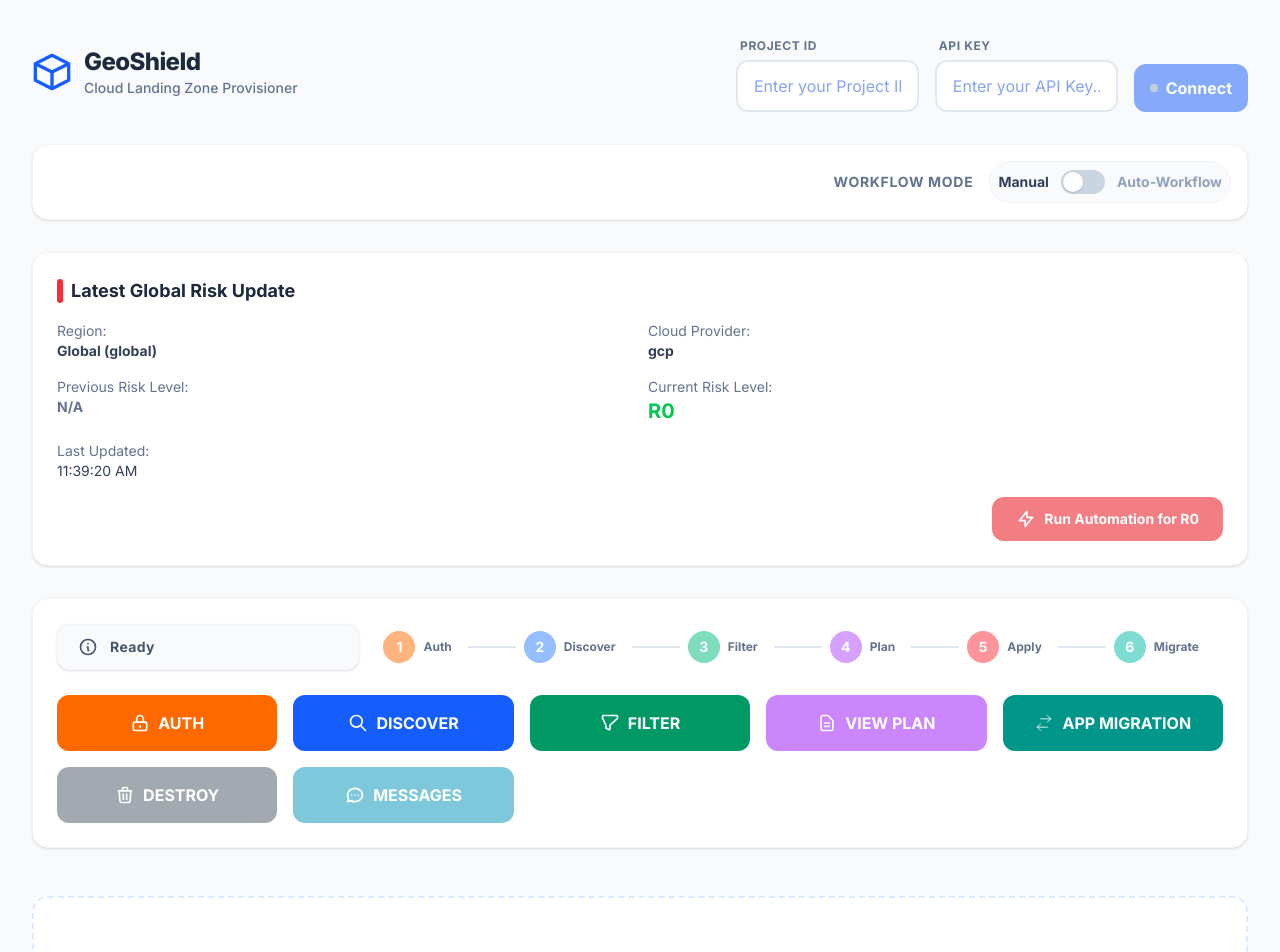
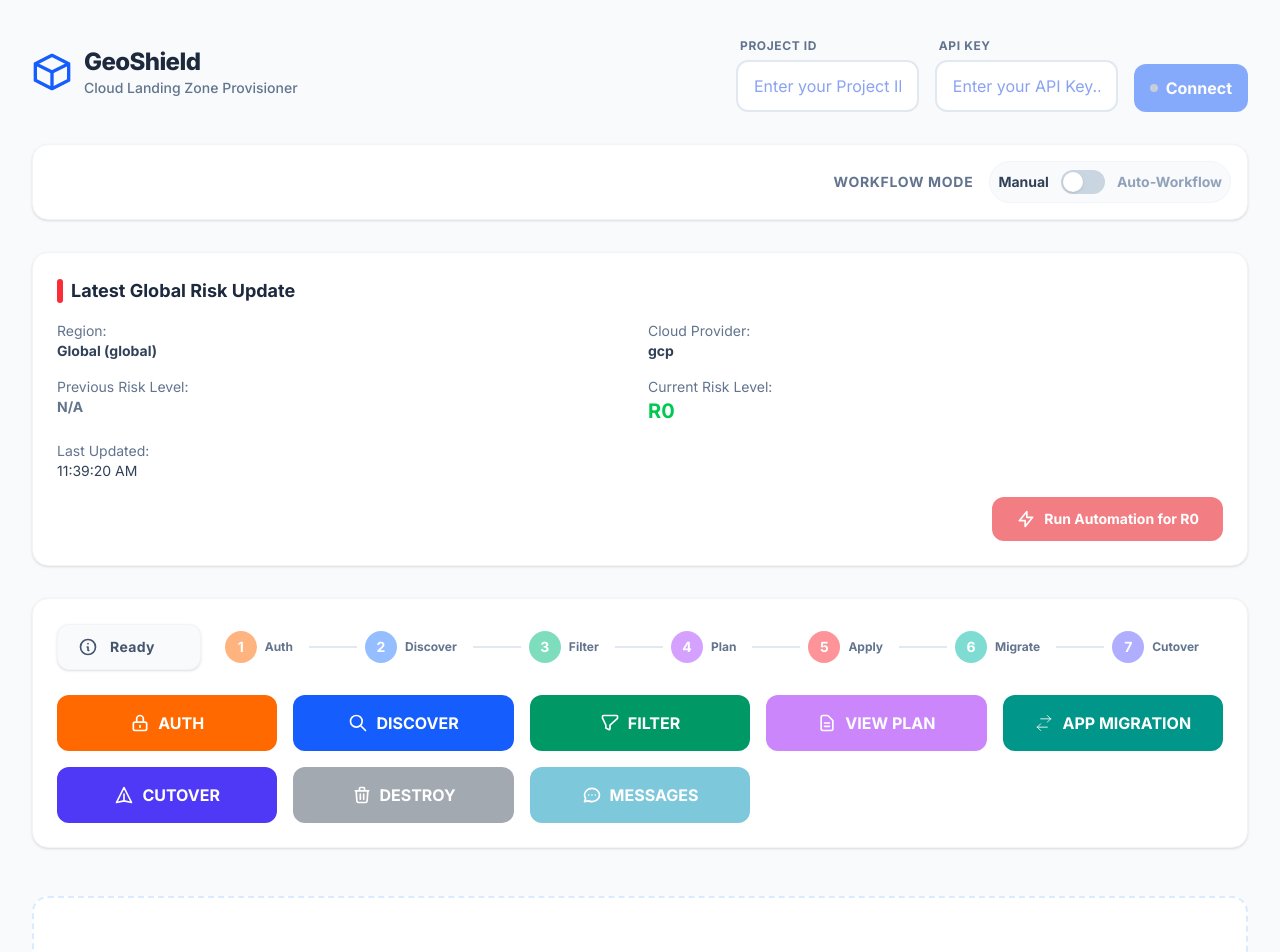
Before and after one commit to viknams/geoShield, a Next.js app in the folder frontend/: page / in a window 1280 px wide. Shown: the top 952 px of the page. Built offline with nearby package versions, Linux system fonts and the light colour scheme.

Commit message:
update automate workflow

```diff
--- a/frontend/src/app/page.tsx
+++ b/frontend/src/app/page.tsx
@@ -94,7 +94,7 @@ function HomePageClient() {
 		Record<string, string[][]>
 	>({});
 	const [viewMode, setViewMode] = useState<
-		"none" | "auth" | "discovered" | "active" | "plan" | "apply" | "migrate"
+		"none" | "auth" | "discovered" | "active" | "plan" | "apply" | "migrate" | "cutover"
 	>("none");
 	const [loading, setLoading] = useState(false);
 	const [workflowMode, setWorkflowMode] = useState<"manual" | "auto">("manual");
@@ -575,7 +575,7 @@ function HomePageClient() {
 		let isPausedForReview = false;
 
 		try {
-			const stepsOrder = ["auth", "discover", "filter", "plan", "apply", "migrate"];
+			const stepsOrder = ["auth", "discover", "filter", "plan", "apply", "migrate", "cutover"];
 			const lastCompletedIndex = stepsOrder.indexOf(lastCompletedStep);
 
 			// R0: Auth
@@ -716,7 +716,7 @@ function HomePageClient() {
 		try {
 			// This function is called after the user confirms the selection in the 'active' view,
 			// continuing the sequence from the 'plan' step onwards.
-			const stepsOrder = ["auth", "discover", "filter", "plan", "apply", "migrate"];
+			const stepsOrder = ["auth", "discover", "filter", "plan", "apply", "migrate", "cutover"];
 			const lastCompletedIndex = stepsOrder.indexOf(lastCompletedStep);
 
 			if (riskLevel >= "R2" && lastCompletedIndex < stepsOrder.indexOf("plan")) {
@@ -745,7 +745,7 @@ function HomePageClient() {
 	}
 
 	// Generic handler for manual button clicks
-	const handleManualAction = async (endpoint: string, method: string, bodyData?: any, poll: boolean = false, completionPrefix: string = "", timeout: number = 0, queryParams: string = "") => {
+	const handleManualAction = async (endpoint: string, method: string, bodyData?: any, poll: boolean = false, completionPrefix: string = "", timeout: number = 0, queryParams: string = ""): Promise<string> => {
 		logToServer(`[LOG] MANUAL WORKFLOW: Executing endpoint: ${endpoint}`);
 
 		if (endpoint === 'plan') {
@@ -771,25 +771,24 @@ function HomePageClient() {
 		}
 
 		statusSetter(`Executing ${endpoint}...`);
+		let finalStatus = "";
 		try {
 			// Step 1: Make the initial API call
 			await apiCall(endpoint, method, bodyData, abortControllerRef.current.signal, queryParams);
 
 			// Step 2: Poll for completion if required
-			let finalStatus = "";
 			if (poll) {
 				// All terraform operations (plan, apply, destroy) use the same status endpoint
 				const statusEndpoint = (endpoint === 'plan' || endpoint === 'apply' || endpoint === 'destroy')
 					? 'plan'
 					: endpoint;
 
-				const pollResult = await pollStatus(
+				finalStatus = await pollStatus(
 					`${process.env.NEXT_PUBLIC_API_URL || "http://localhost:8080"}/api/gcp/${statusEndpoint}/status`,
 					completionPrefix,
 					timeout,
 					statusSetter
 				);
-				finalStatus = pollResult; // Assign the result for further processing
 			}
 
 			// Step 3: Perform actions after completion
@@ -831,12 +830,34 @@ function HomePageClient() {
 				localStorage.removeItem(`geoShieldPlanCache_${projectID}`);
 				logToServer("[LOG] Cleared frontend plan cache after successful apply.");
 
-				// If automation is running for R4, continue to the migrate step
+				// If automation is running for R4+, continue to the migrate step
 				if (isAutomationRunning && latestRiskMessage?.currentRiskLevel && latestRiskMessage.currentRiskLevel >= "R4") {
 					setStatus("Apply complete. Waiting 30s before migrating...");
 					setLoading(false); // Turn off loader during the delay
 					await delay(30000);
-					await handleManualAction("migrate", "POST", undefined, true, "Completed", 2 * 60 * 60 * 1000);
+
+					setViewMode('migrate');
+					const migrationStatus = await handleManualAction("migrate", "POST", undefined, true, "Migration Complete", 2 * 60 * 60 * 1000);
+
+					if (migrationStatus.includes("Migration Complete")) {
+						setAutomationStepCompleted("migrate");
+						if (latestRiskMessage.currentRiskLevel === "R4") {
+							setStatus("Migration complete. Please review and trigger Cutover manually.");
+							setIsAutomationRunning(false); // Stop automation to allow manual action
+							setLoading(false);
+						} else if (latestRiskMessage.currentRiskLevel === "R5") {
+							setStatus("Migration complete. Waiting 45s before automatic cutover...");
+							setLoading(false);
+							await delay(45000);
+							setLoading(true);
+							await handleManualAction("cutover", "POST", undefined, true, "Cutover complete", 10 * 60 * 1000);
+							setAutomationStepCompleted("cutover");
+						}
+					}
+				}
+			} else if (endpoint === 'migrate') {
+				if (finalStatus.includes("Migration Complete")) {
+					setStatus("Migration complete. Ready for cutover.");
 				}
 			}
 
@@ -852,14 +873,17 @@ function HomePageClient() {
 					setViewMode('plan');
 				}
 			}
+			throw error; // Rethrow to notify the caller of the failure
 		} finally {
 			// Only turn off loading if not in a chained automation step that handles its own loading.
 			const isChainedPlan = isAutomationRunning && endpoint === 'plan' && latestRiskMessage?.currentRiskLevel && latestRiskMessage.currentRiskLevel >= "R3";
-			if (!isChainedPlan) {
+			const isChainedApply = isAutomationRunning && endpoint === 'apply' && latestRiskMessage?.currentRiskLevel && latestRiskMessage.currentRiskLevel >= "R4";
+
+			if (!isChainedPlan && !isChainedApply) {
 				setLoading(false);
 			}
-
 		}
+		return finalStatus;
 	};
 
 	const handleCancel = async () => {
@@ -982,6 +1006,7 @@ function HomePageClient() {
 		{ id: "plan", label: "Plan", color: "bg-purple-500" },
 		{ id: "apply", label: "Apply", color: "bg-red-500" },
 		{ id: "migrate", label: "Migrate", color: "bg-teal-500" },
+		{ id: "cutover", label: "Cutover", color: "bg-indigo-500" },
 	];
 
 	return (
@@ -1326,6 +1351,28 @@ function HomePageClient() {
 										d="M8 7h12m0 0l-4-4m4 4l-4 4m0 6H4m0 0l4 4m-4-4l4-4" />
 								</svg>
 								APP MIGRATION
+							</span>
+						</button>
+						<button
+							onClick={() => handleManualAction("cutover", "POST", undefined, true, "Cutover complete", 10 * 60 * 1000)}
+							disabled={loading || isAutomationRunning}
+							className="group relative overflow-hidden bg-indigo-600 hover:bg-indigo-700 text-white px-6 py-4 rounded-xl font-bold transition-all hover:shadow-lg hover:shadow-indigo-200 active:scale-95 disabled:opacity-50"
+						>
+							<span className="relative z-10 flex items-center justify-center gap-2">
+								<svg
+									className="w-5 h-5"
+									fill="none"
+									stroke="currentColor"
+									viewBox="0 0 24 24"
+								>
+									<path
+										strokeLinecap="round"
+										strokeLinejoin="round"
+										strokeWidth={2}
+										d="M12 19l9 2-9-18-9 18 9-2zm0 0v-8"
+									/>
+								</svg>
+								CUTOVER
 							</span>
 						</button>
 						<Link
```
